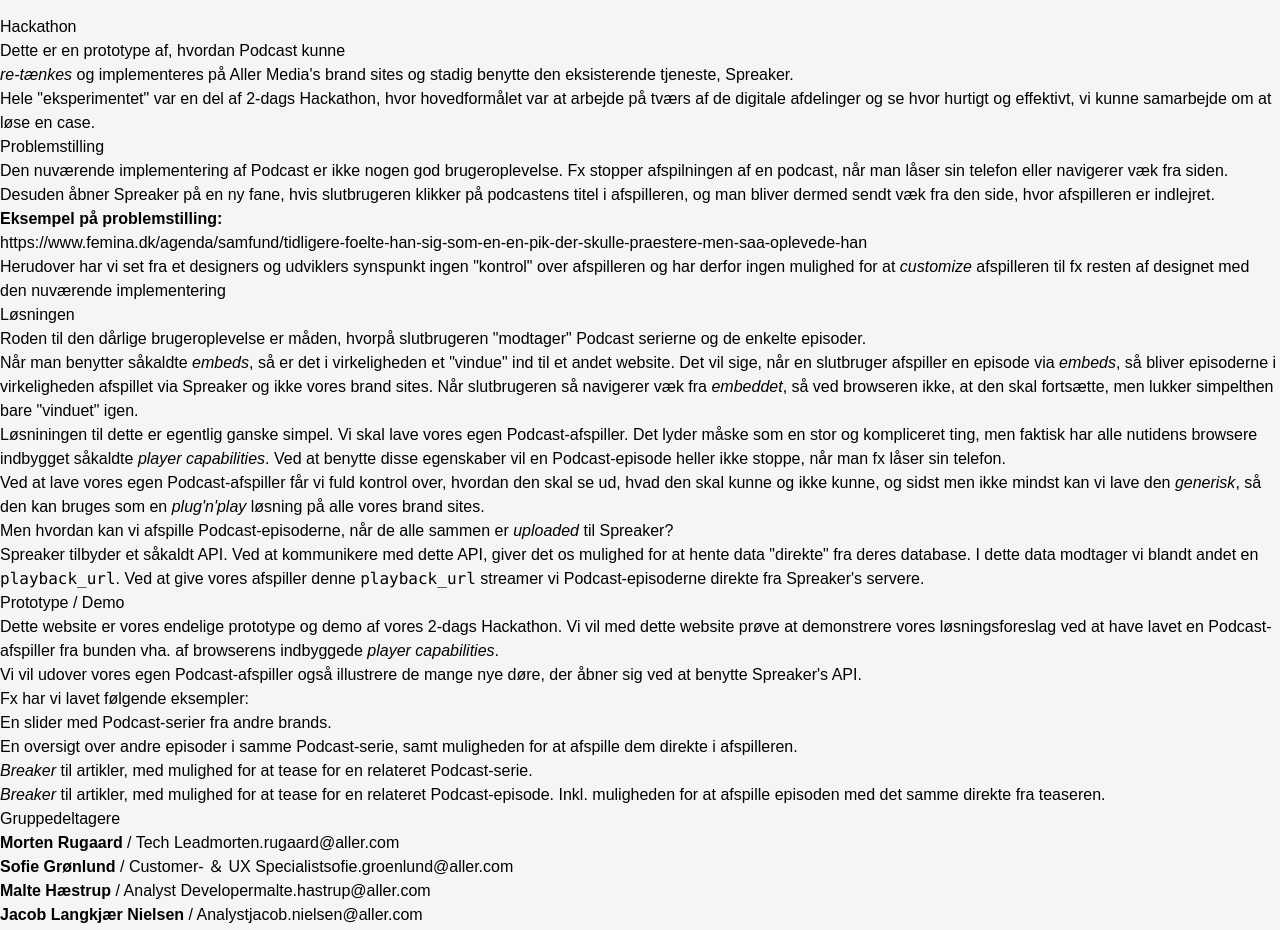
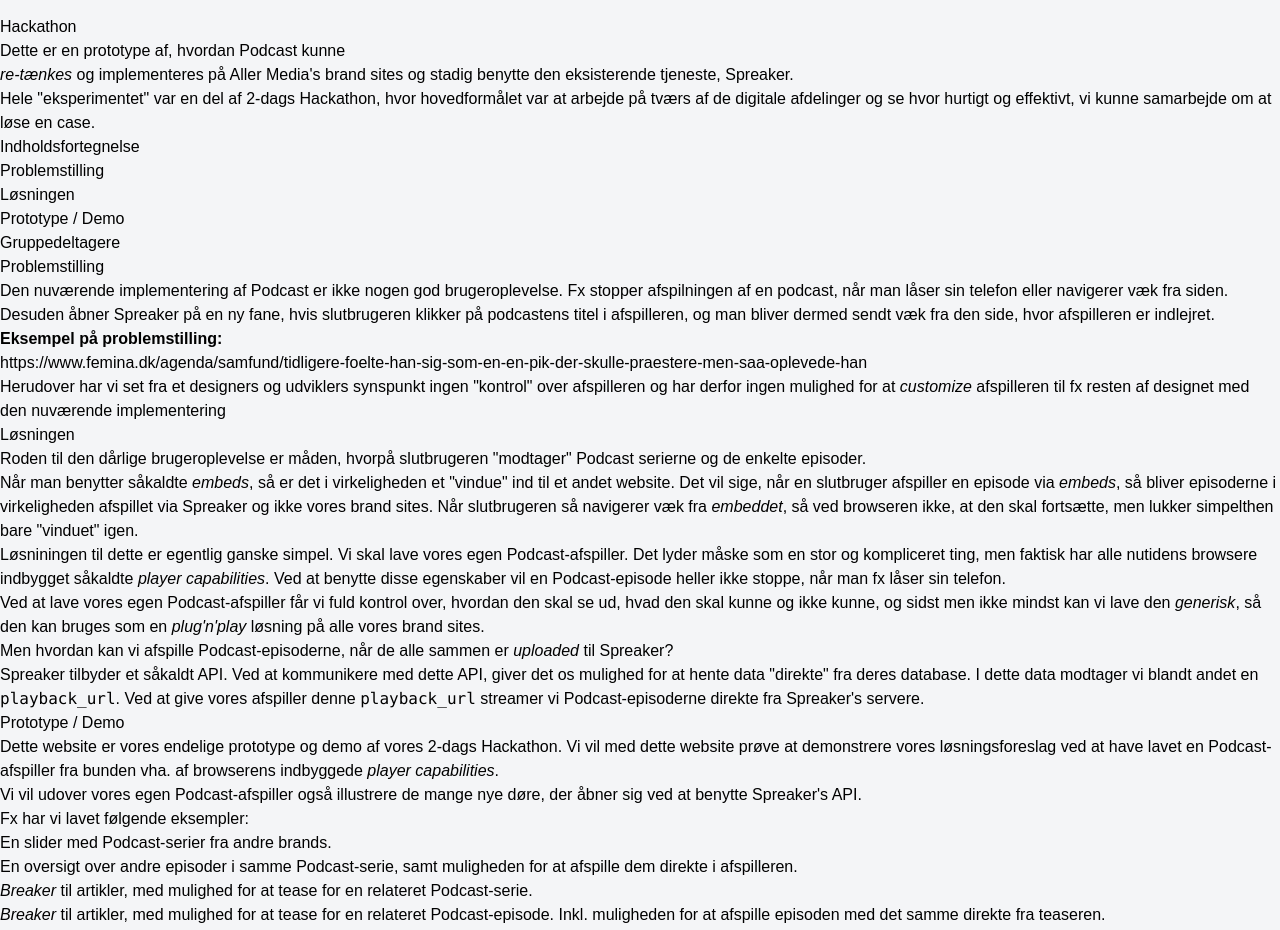
Before and after one commit to rugaard/hackathon-podcast, a Vue app: page /hackathon in a window 1280 px wide. Shown: the part 1160-2090 px from the top of the page. Built offline with nearby package versions, Linux system fonts and the light colour scheme; a web font is replaced by a local one; what @fortawesome/pro-duotone-svg-icons, @fortawesome/pro-light-svg-icons, @fortawesome/pro-regular-svg-icons, @fortawesome/pro-solid-svg-icons would draw is missing.

Commit message:
Remember time played on reload. Beautify frontpage. Added ToC to Hackathon page.

```diff
--- a/src/plugins/podcast-player/player.ts
+++ b/src/plugins/podcast-player/player.ts
@@ -2,7 +2,7 @@
 import EventEmitter from 'events';
 import { Spreaker } from './spreaker';
 import { useLocalStorage } from './localStorage';
-import type { Episode, Show } from './types';
+import type { Episode, PlayerCurrentlyPlaying, PlayerEpisodesList } from './types';
 
 class Player {
   /**
@@ -32,7 +32,7 @@
    *
    * @var { Ref<Episode|null> }
    */
-  protected currentlyPlaying: Ref<Episode|null> = useLocalStorage('player.currently_playing', null);
+  protected currentlyPlaying: Ref<PlayerCurrentlyPlaying|null> = useLocalStorage('player.currently_playing', null);
 
   /**
    * Player episodes list.
@@ -62,7 +62,7 @@
     // We have an episode in local storage,
     // let's use to preload the player.
     if (this.currentlyPlaying.value !== null) {
-      this.load(this.currentlyPlaying.value);
+      this.load(this.currentlyPlaying.value.episode, this.currentlyPlaying.value.timeElapsed || undefined);
     }
   }
 
@@ -78,7 +78,10 @@
     this.loadAndPlay(episode);
 
     // Set episode as currently playing.
-    this.currentlyPlaying.value = episode;
+    this.currentlyPlaying.value = {
+      timeElapsed: 0,
+      episode: episode
+    };
 
     if (this.playerEpisodesList.value?.show.id !== episode.show_id) {
       this.playerEpisodesList.value = {
@@ -96,8 +99,11 @@
    * @param episode { Episode }
    * @returns { this }
    */
-  protected load = (episode: Episode): this => {
+  protected load = (episode: Episode, startPosition?: number): this => {
     this.player.src = episode.url;
+    if (startPosition) {
+      this.player.currentTime = startPosition;
+    }
     this.player.load();
     return this;
   }
@@ -108,8 +114,8 @@
    * @param episode { Episode }
    * @returns { this }
    */
-  protected loadAndPlay = (episode: Episode): this => {
-    return this.load(episode).play();
+  protected loadAndPlay = (episode: Episode, startPosition?: number): this => {
+    this.load(episode, startPosition).play();
   }
 
   /**
@@ -180,6 +186,7 @@
     this.totalTime.value = 0;
 
     this.currentlyPlaying.value = null;
+    this.playerEpisodesList.value = null;
 
     this.emitter.emit('quit');
 
@@ -193,7 +200,7 @@
    * @returns { boolean }
    */
   public isEpisodePlaying = (episodeId: number): boolean => {
-    return this.currentlyPlaying.value?.id === episodeId;
+    return this.currentlyPlaying.value?.episode.id === episodeId;
   }
 
   /**
@@ -232,10 +239,15 @@
         .on('play', () => this.isPlaying.value = true)
         .on('metadata', (self: this) => this.totalTime.value = self.player.duration || 0)
         .on('time', (self: this) => {
-          console.log(`this.timePlayed.value (BEFORE) = ` + this.timePlayed.value);
-          console.log(`self.player.currentTime = ` + self.player.currentTime || 0);
-          this.timePlayed.value = self.player.currentTime || 0;
-          console.log(`this.timePlayed.value (AFTER) = ` + this.timePlayed.value);
+          const currentTime = self.player.currentTime || 0;
+          const currentEpisode = this.currentlyPlaying.value!.episode;
+
+          this.currentlyPlaying.value = {
+            timeElapsed: currentTime,
+            episode: currentEpisode
+          };
+
+          this.timePlayed.value = currentTime;
         });
   }
 
@@ -279,7 +291,7 @@
    * @var { ComputedRef<Episode|null> }
    */
   public episode = computed<Episode|null>((): Episode|null => {
-    return this.currentlyPlaying.value;
+    return this.currentlyPlaying.value?.episode || null;
   });
 
   /**
@@ -372,9 +384,4 @@
   });
 }
 
-export type PlayerEpisodesList = {
-  show: Partial<Show>,
-  episodes: Partial<Episode>[]
-}
-
 export { Player };
--- a/src/plugins/podcast-player/spreaker.ts
+++ b/src/plugins/podcast-player/spreaker.ts
@@ -194,7 +194,7 @@
             method: method,
             headers: {
               'Content-Type': 'application/json',
-              //'User-Agent': 'Aller/' + this.brand
+              'User-Agent': 'Aller/' + this.brand
             }
         }).then(async (response: Response) => {
           // Request error handling.
--- a/src/views/Hackathon.vue
+++ b/src/views/Hackathon.vue
@@ -6,21 +6,38 @@
     <div class="text-14">
       <p>Dette er en prototype af, hvordan Podcast kunne<br class="md:hidden" /> <em>re-tænkes</em> og implementeres på Aller Media's brand sites og stadig benytte den eksisterende tjeneste, Spreaker.</p>
       <p class="pt-20">Hele "eksperimentet" var en del af 2-dags Hackathon, hvor hovedformålet var at arbejde på tværs af de digitale afdelinger og se hvor hurtigt og effektivt, vi kunne samarbejde om at løse en case.</p>
-      <h3 class="text-18 font-medium pt-30">Problemstilling</h3>
+      <div class="pt-30 pb-10">
+        <h3 class="text-16 font-medium pb-8">Indholdsfortegnelse</h3>
+        <ol class="list-decimal ml-25">
+          <li class="pl-5">
+            <a href="#problemstilling" class="text-pink-400 hover:underline" @click.prevent="scrollTo('problemstilling')">Problemstilling</a>
+          </li>
+          <li class="pl-5">
+            <a href="#loesning" class="text-pink-400 hover:underline" @click.prevent="scrollTo('loesning')">Løsningen</a>
+          </li>
+          <li class="pl-5">
+            <a href="#prototype-demo" class="text-pink-400 hover:underline" @click.prevent="scrollTo('prototype-demo')">Prototype / Demo</a>
+          </li>
+          <li class="pl-5">
+            <a href="#gruppedeltagere" class="text-pink-400 hover:underline" @click.prevent="scrollTo('gruppedeltagere')">Gruppedeltagere</a>
+          </li>
+        </ol>
+      </div>
+      <h3 id="problemstilling" class="text-18 font-medium pt-30">Problemstilling</h3>
       <p class="pt-3">Den nuværende implementering af Podcast er ikke nogen god brugeroplevelse. Fx stopper afspilningen af en podcast, når man låser sin telefon eller navigerer væk fra siden. Desuden åbner Spreaker på en ny fane, hvis slutbrugeren klikker på podcastens titel i afspilleren, og man bliver dermed sendt væk fra den side, hvor afspilleren er indlejret.</p>
       <p class="pt-20">
         <strong class="font-medium">Eksempel på problemstilling:</strong><br/>
         <a href="https://www.femina.dk/agenda/samfund/tidligere-foelte-han-sig-som-en-en-pik-der-skulle-praestere-men-saa-oplevede-han" class="text-pink-400 hover:underline" target="_blank">https://www.femina.dk/agenda/samfund/tidligere-foelte-han-sig-som-en-en-pik-der-skulle-praestere-men-saa-oplevede-han</a>
       </p>
       <p class="pt-20">Herudover har vi set fra et designers og udviklers synspunkt ingen "kontrol" over afspilleren og har derfor ingen mulighed for at <em>customize</em> afspilleren til fx resten af designet med den nuværende implementering</p>
-      <h3 class="text-18 font-medium pt-30">Løsningen</h3>
+      <h3 id="loesning" class="text-18 font-medium pt-30">Løsningen</h3>
       <p class="pt-3">Roden til den dårlige brugeroplevelse er måden, hvorpå slutbrugeren "modtager" Podcast serierne og de enkelte episoder.</p>
       <p class="pt-20">Når man benytter såkaldte <em>embeds</em>, så er det i virkeligheden et "vindue" ind til et andet website. Det vil sige, når en slutbruger afspiller en episode via <em>embeds</em>, så bliver episoderne i virkeligheden afspillet via Spreaker og ikke vores brand sites. Når slutbrugeren så navigerer væk fra <em>embeddet</em>, så ved browseren ikke, at den skal fortsætte, men lukker simpelthen bare "vinduet" igen.</p>
       <p class="pt-20">Løsniningen til dette er egentlig ganske simpel. Vi skal lave vores egen Podcast-afspiller. Det lyder måske som en stor og kompliceret ting, men faktisk har alle nutidens browsere indbygget såkaldte <em>player capabilities</em>. Ved at benytte disse egenskaber vil en Podcast-episode heller ikke stoppe, når man fx låser sin telefon.</p>
       <p class="pt-20">Ved at lave vores egen Podcast-afspiller får vi fuld kontrol over, hvordan den skal se ud, hvad den skal kunne og ikke kunne, og sidst men ikke mindst kan vi lave den <em>generisk</em>, så den kan bruges som en <em>plug'n'play</em> løsning på alle vores brand sites.</p>
       <p class="pt-20">Men hvordan kan vi afspille Podcast-episoderne, når de alle sammen er <em>uploaded</em> til Spreaker?</p>
       <p class="pt-20">Spreaker tilbyder et såkaldt API. Ved at kommunikere med dette API, giver det os mulighed for at hente data "direkte" fra deres database. I dette data modtager vi blandt andet en <code class="text-13 leading-13 text-pink-600 py-1 px-4 border border-gray-300/70 bg-gray-100 rounded">playback_url</code>. Ved at give vores afspiller denne <code class="text-13 leading-13 text-pink-600 py-1 px-4 border border-gray-300/70 bg-gray-100 rounded">playback_url</code> streamer vi Podcast-episoderne direkte fra Spreaker's servere.</p>
-      <h3 class="text-18 font-medium pt-30">Prototype / Demo</h3>
+      <h3 id="prototype-demo" class="text-18 font-medium pt-30">Prototype / Demo</h3>
       <p class="pt-3">Dette website er vores endelige prototype og demo af vores 2-dags Hackathon. Vi vil med dette website prøve at demonstrere vores løsningsforeslag ved at have lavet en Podcast-afspiller fra bunden vha. af browserens indbyggede <em>player capabilities</em>.</p>
       <p class="pt-20">Vi vil udover vores egen Podcast-afspiller også illustrere de mange nye døre, der åbner sig ved at benytte Spreaker's API.</p>
       <p class="pt-20">
@@ -32,7 +49,7 @@
           <li><em>Breaker</em> til artikler, med mulighed for at tease for en relateret Podcast-episode. Inkl. muligheden for at afspille episoden med det samme direkte fra teaseren.</li>
         </ul>
       </p>
-      <h3 class="text-18 font-medium pt-30">Gruppedeltagere</h3>
+      <h3 id="gruppedeltagere" class="text-18 font-medium pt-30">Gruppedeltagere</h3>
       <div class="mt-10 border-y-2 divide-y-2">
         <div class="flex flex-col py-10">
           <span class="text-gray-600"><strong class="text-black font-medium">Morten Rugaard</strong> / Tech Lead</span>
@@ -58,3 +75,17 @@
     </div>
   </article>
 </template>
+
+<script lang="ts" setup>
+const scrollTo = (id: string) => {
+  const element = document.getElementById(id);
+  if (!element) {
+    return;
+  }
+
+window.scrollTo({
+    top: element.offsetTop - 40,
+    behavior: 'smooth'
+  });
+}
+</script>
```
Also changed, not shown: src/plugins/podcast-player/types.d.ts (+10 -0 lines), src/views/Index.vue (+7 -7 lines).
